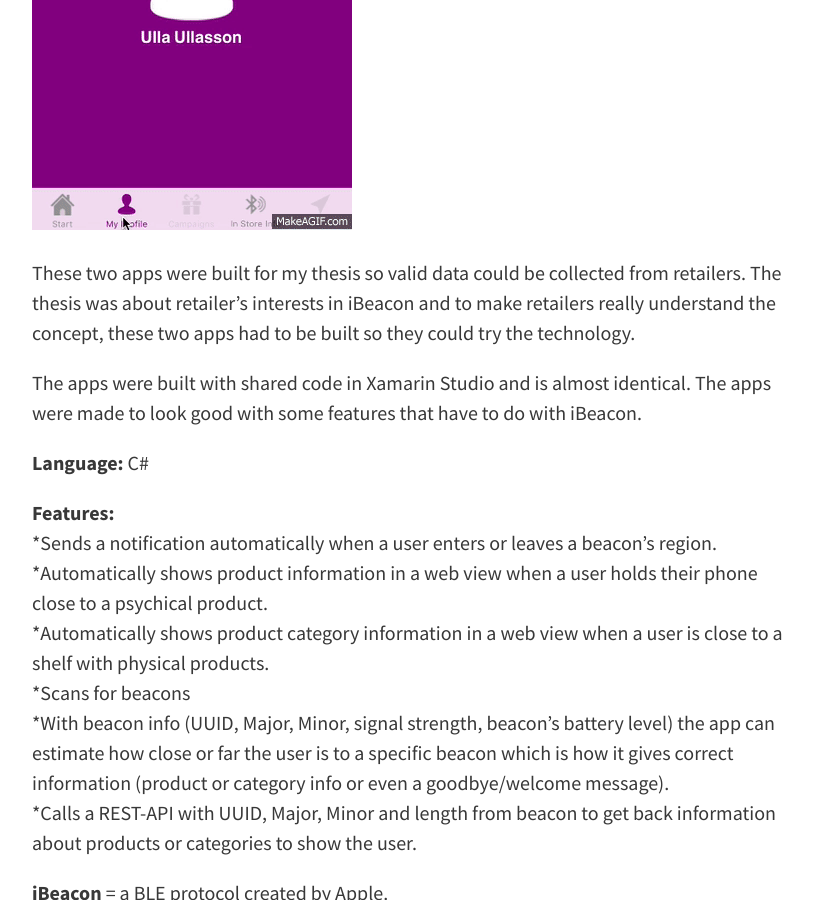
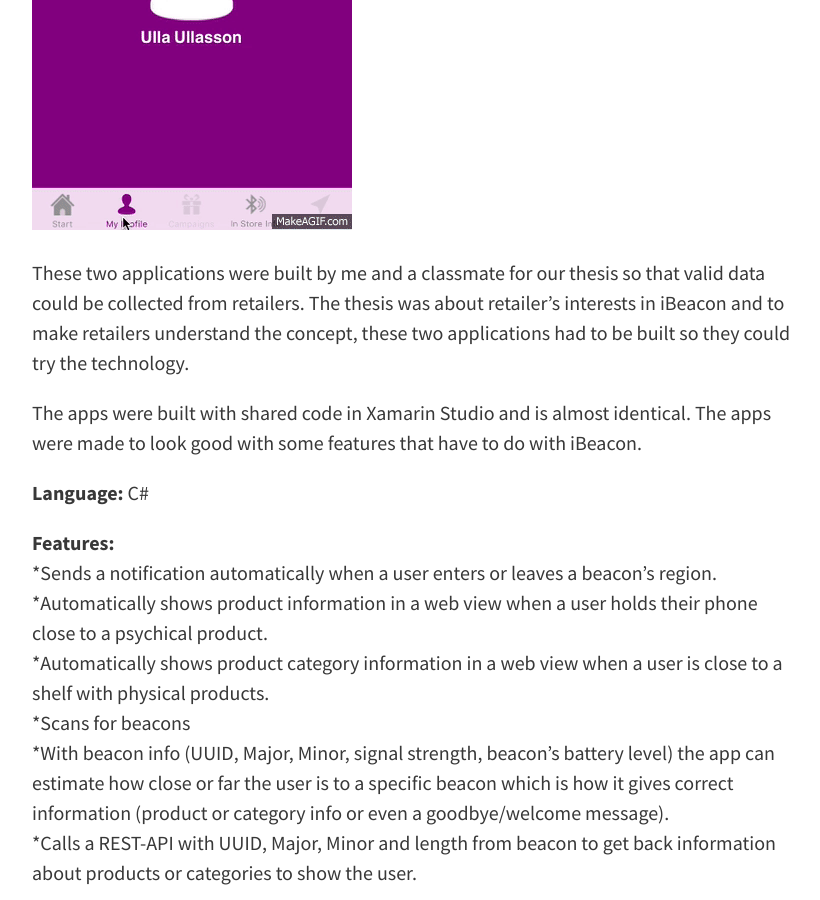
Before and after one commit to axelnyberg/axelnyberg.github.io, a Jekyll site: the page built from _posts/2016-04-30-ios-android-ibeacon-retail-apps.md, in a window 1280 px wide and 900 px high, scrolled down 724 px. Shown: the whole window, without its empty margins (224-1044 px from the left). Built offline with Jekyll 4.4.1, drawn with Linux system fonts in a browser that asks for light colours; nearby versions of some CDN libraries.

Commit message:
Update 2016-04-30-ios-android-ibeacon-retail-apps.md

```diff
--- a/_posts/2016-04-30-ios-android-ibeacon-retail-apps.md
+++ b/_posts/2016-04-30-ios-android-ibeacon-retail-apps.md
@@ -4,8 +4,8 @@ title: iBeacon for Retail as an Android and iOS App
 ---
 ![Geometric pattern with fading gradient](/img/ibeaconRetail.gif)
 
-These two apps were built for my thesis so valid data could be collected from retailers.
-The thesis was about retailer’s interests in iBeacon and to make retailers really understand the concept, these two apps had to be built so they could try the technology.
+These two applications were built by me and a classmate for our thesis so that valid data could be collected from retailers.
+The thesis was about retailer’s interests in iBeacon and to make retailers understand the concept, these two applications had to be built so they could try the technology.
 
 The apps were built with shared code in Xamarin Studio and is almost identical. The apps were made to look good with some features that have to do with iBeacon.
 
```
